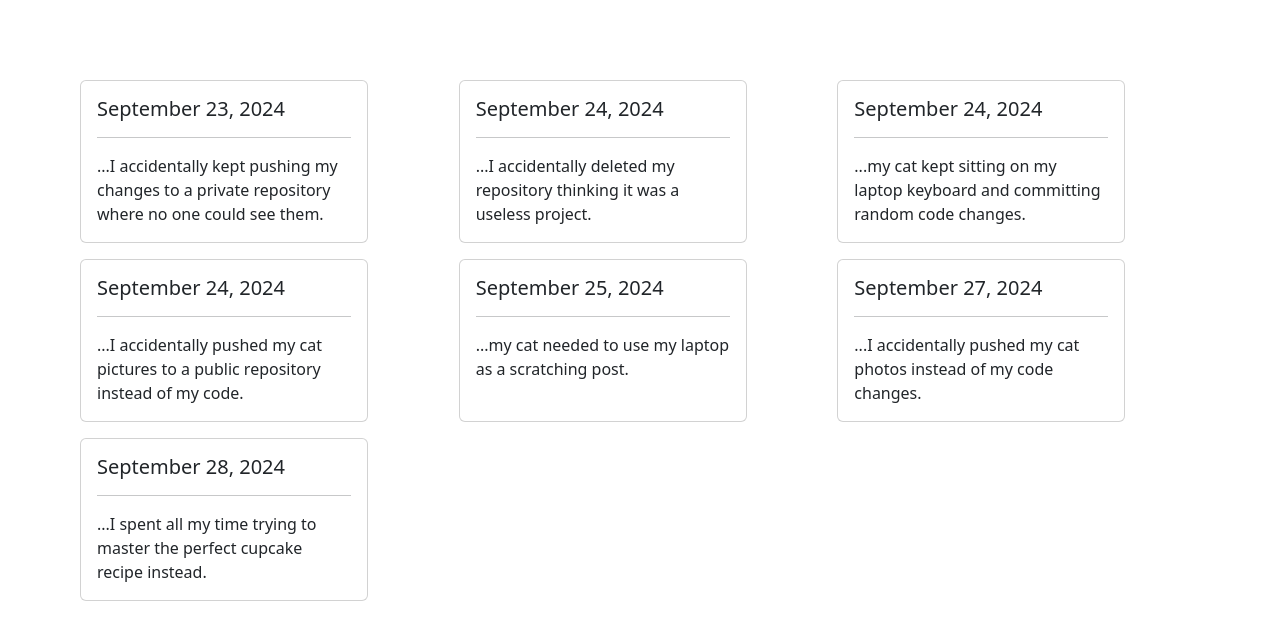
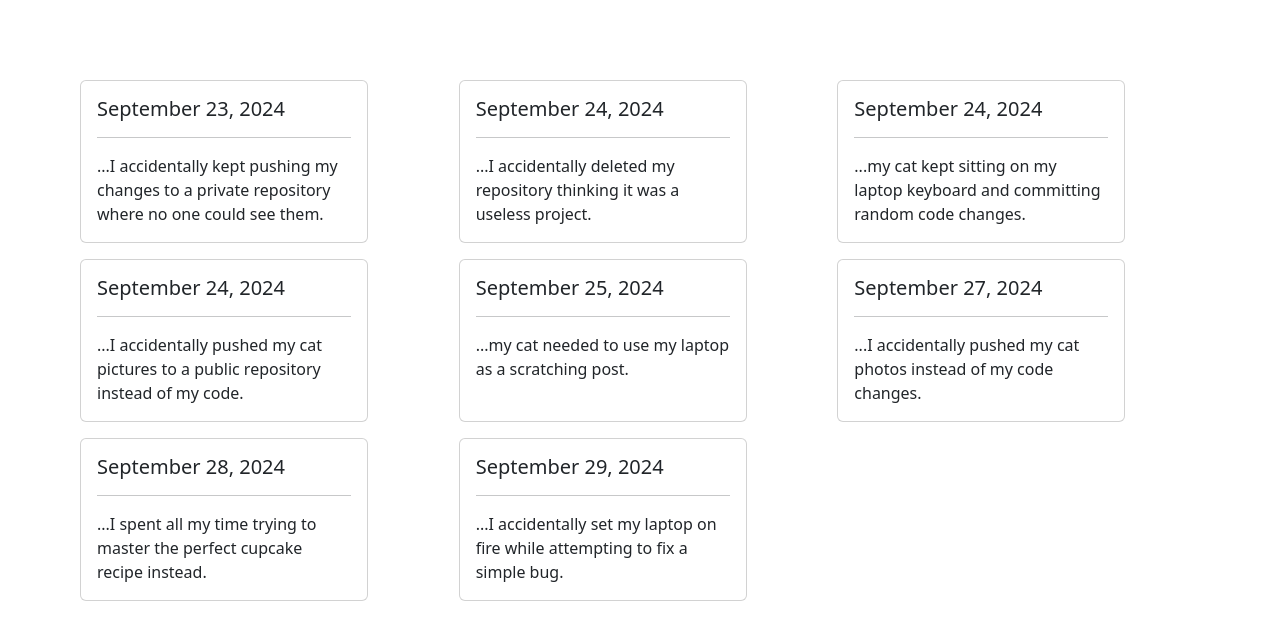
Before and after one commit to eric-zamora-tech/hall-of-shame, a React (Create React App) app: page / in a window 1280 px wide. Shown: the top 640 px of the page. Built offline with nearby package versions, Linux system fonts and the light colour scheme; the HTML template or start-up script is replaced by a standard one.

Commit message:
Added Shame Card

```diff
--- a/src/App.js
+++ b/src/App.js
@@ -11,6 +11,7 @@ function App() {
 <ShameCard title="September 25, 2024" content="...my cat needed to use my laptop as a scratching post." />
 <ShameCard title="September 27, 2024" content="...I accidentally pushed my cat photos instead of my code changes." />
 <ShameCard title="September 28, 2024" content="...I spent all my time trying to master the perfect cupcake recipe instead." />
+<ShameCard title="September 29, 2024" content="...I accidentally set my laptop on fire while attempting to fix a simple bug." />
     </div>
   );
 }
```
